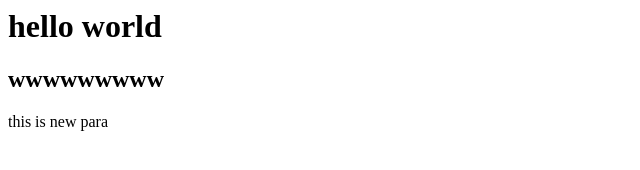
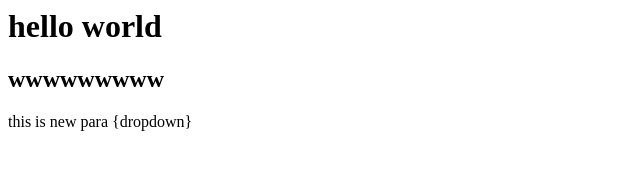
Before and after one commit to Rizwansidd15/localrepo, a plain HTML site: page index.html in a window 1280 px wide. Shown: the whole page, without its empty margins (0-640 px from the left). Drawn offline with Linux system fonts and the light colour scheme.

Commit message:
dropdown

```diff
--- a/index.html
+++ b/index.html
@@ -1,3 +1,3 @@
 <h1>hello world</h1>
 <h2>wwwwwwwww</h2>
-<p>this is new para</p>
+<p>this is new para {dropdown}</p>
```
